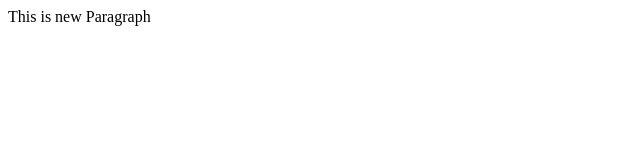
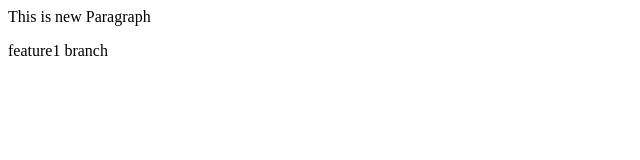
Before and after one commit to ashishraut9915/LocalRepo, a plain HTML site: page index.html in a window 1280 px wide. Shown: the full height of the page, 0-640 px from the left. Drawn offline with Linux system fonts and the light colour scheme.

Commit message:
real feature1 file

```diff
--- a/index.html
+++ b/index.html
@@ -1 +1,2 @@
 <p>This is new Paragraph</p>
+<p>feature1 branch</p>
```
